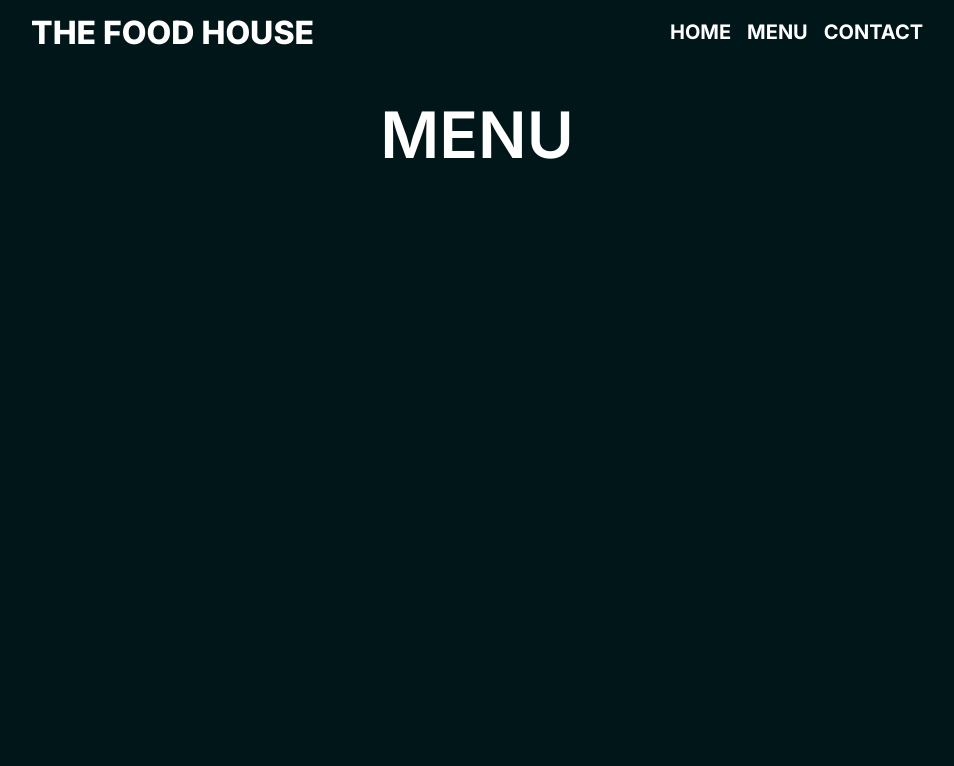
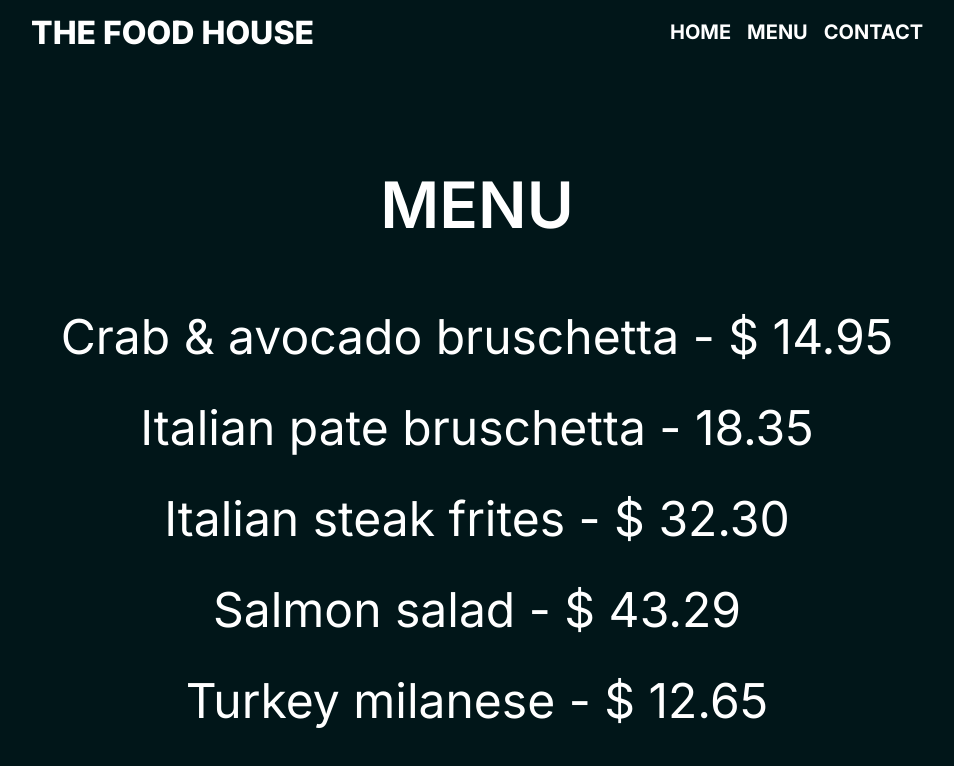
Before and after one commit to shaheedhudheen/Restaurant-Page, a website built with webpack: page dist/index.html in a window 1280 px wide. Both pictures are taken after a click on the element "MENU". Shown: the whole page, without its empty margins (163-1117 px from the left). Built offline with nearby package versions, Linux system fonts and the light colour scheme.

Commit message:
Project complete
basic working of Project is done and need to work on menu
page a little more

```diff
--- a/src/modules/menu.js
+++ b/src/modules/menu.js
@@ -1,21 +1,25 @@
-const items = {
-  Noodles: {
-    names: ["Chicken", "Ginger", "Fish", "Egg", "Rice"],
-    prices: [4.54, 4.54, 5.66, 7.13, 5.0],
-  },
-  Burger: {
-    names: ["Lamp", "Chicken", "Vegitable", "Beef", "Pug"],
-    prices: [6.54, 7.54, 3.66, 8.13, 9.0],
-  },
-  Pizza: {
-    names: ["Lamp", "Chicken", "Pan", "Greek", "Cheese"],
-    prices: [6.54, 7.54, 3.66, 8.13, 9.0],
-  },
-  "Ice Cream": {
-    names: ["Vannila", "Cotton", "Peenut", "Dough", "Cookie"],
-    prices: [6.00, 5.54, 4.66, 7.13, 6.50],
-  },
-};
+let names = [
+  "Crab & avocado bruschetta - $ 14.95",
+  "Italian pate bruschetta - 18.35",
+  "Italian steak frites -  $ 32.30",
+  "Salmon salad - $ 43.29",
+  "Turkey milanese - $ 12.65",
+];
+
+
+//create a menu
+function items(names) {
+  let menuBox = document.createElement("div");
+  menuBox.classList.add("menu-box");
+
+  //menu items
+  names.forEach((element) => {
+    let item = document.createElement("p");
+    item.textContent = element;
+    menuBox.appendChild(item);
+  });
+  return menuBox;
+}
 
 let menu = () => {
   const menu = document.createElement("div");
@@ -26,6 +30,8 @@ let menu = () => {
   menuHeading.classList.add("menu-heading");
   menu.appendChild(menuHeading);
 
+  menu.appendChild(items(names));
+
   return menu;
 };
 
--- a/src/style.css
+++ b/src/style.css
@@ -109,21 +109,6 @@ img {
     filter: drop-shadow(0.25rem 0.25rem 0.6rem rgba(0, 0, 0, 0.1));
 }
 
-/* menu page style*/
-
-.menuTab {
-    min-height: calc(100vh - 4rem);
-    background-color: #011619;
-}
-
-.menu-heading {
-    text-align: center;
-    padding-top: 2rem;
-    padding-bottom: 1rem;
-    font-size: 4rem;
-    font-weight: 600;
-    color: #FFF;
-}
 
 /* contact */
 
@@ -145,8 +130,42 @@ img {
     color: #FFF;
 }
 
-.contact-info{
+.contact-info {
     font-size: 3rem;
     font-weight: 200;
     color: #FFF;
 }
+
+
+
+
+/* menu page style*/
+
+.menuTab {
+    min-height: calc(100vh - 4rem);
+    background-color: #011619;
+    display: flex;
+    flex-direction: column;
+    justify-content: center;
+    align-items: center;
+}
+
+.menu-heading {
+    text-align: center;
+    padding-top: 2rem;
+    padding-bottom: 1rem;
+    font-size: 4rem;
+    font-weight: 600;
+    color: #FFF;
+}
+
+.menu-box{
+    margin-top: 3rem;
+    color: #FFF;
+    font-size: 3rem;
+    font-weight: 200;
+    text-align: center;
+    display: flex;
+    flex-direction: column;
+    gap: 2rem;
+}
```
